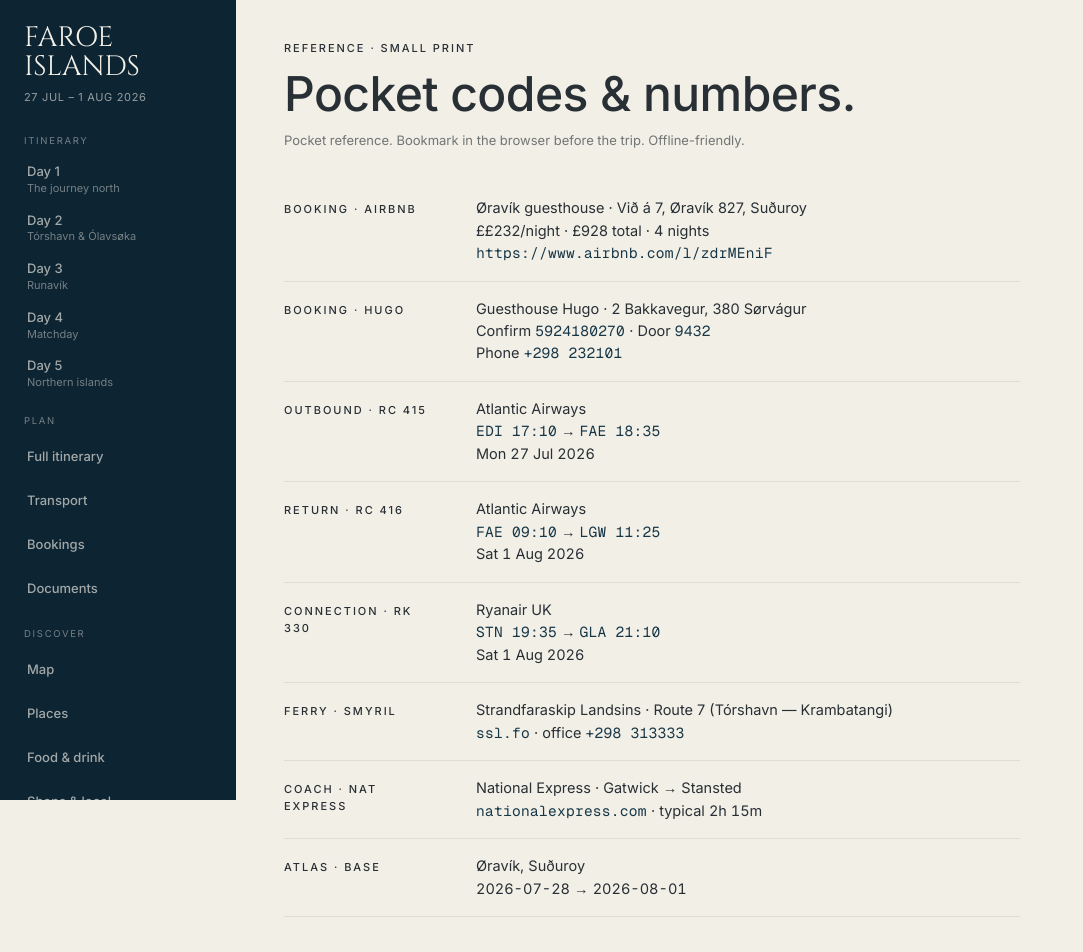
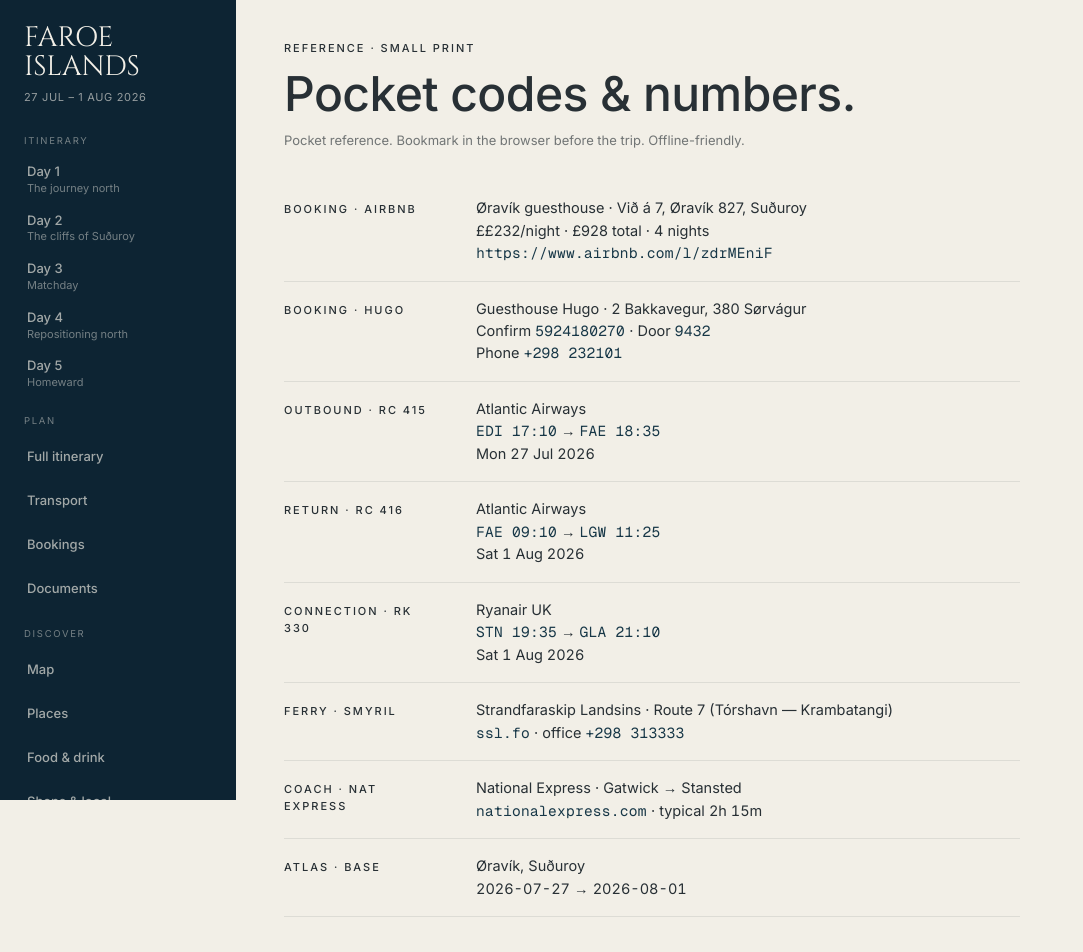
Before and after one commit to DeclanD2025/faroe-islands, a Next.js app: page /info in a window 1280 px wide. Shown: the top 952 px of the page, without its empty margins (0-1083 px from the left). Built offline with nearby package versions, Linux system fonts and the light colour scheme.

Commit message:
fix: correct TRIP dates 28→27 Jul, sidebar subtitles to match actual day pages

```diff
--- a/components/rail-nav.tsx
+++ b/components/rail-nav.tsx
@@ -20,10 +20,10 @@
     group: "ITINERARY",
     items: [
       { href: "/day/1", label: "Day 1", subtitle: "The journey north" },
-      { href: "/day/2", label: "Day 2", subtitle: "Tórshavn & Ólavsøka" },
-      { href: "/day/3", label: "Day 3", subtitle: "Runavík" },
-      { href: "/day/4", label: "Day 4", subtitle: "Matchday" },
-      { href: "/day/5", label: "Day 5", subtitle: "Northern islands" },
+      { href: "/day/2", label: "Day 2", subtitle: "The cliffs of Suðuroy" },
+      { href: "/day/3", label: "Day 3", subtitle: "Matchday" },
+      { href: "/day/4", label: "Day 4", subtitle: "Repositioning north" },
+      { href: "/day/5", label: "Day 5", subtitle: "Homeward" },
     ],
   },
   {
--- a/lib/data/itinerary.ts
+++ b/lib/data/itinerary.ts
@@ -10,8 +10,8 @@
 
 export const TRIP = {
   week: "FAROE ISLANDS",
-  dates: "28 Jul — 1 Aug 2026",
-  iso: { start: "2026-07-28", end: "2026-08-01" } as const,
+  dates: "27 Jul — 1 Aug 2026",
+  iso: { start: "2026-07-27", end: "2026-08-01" } as const,
   // The countdown target. The hook reads this on the client; the prerendered
   // HTML carries no countdown so hydration cannot mismatch.
   countdownTarget: "2026-07-27T17:00:00Z" as const,
```
